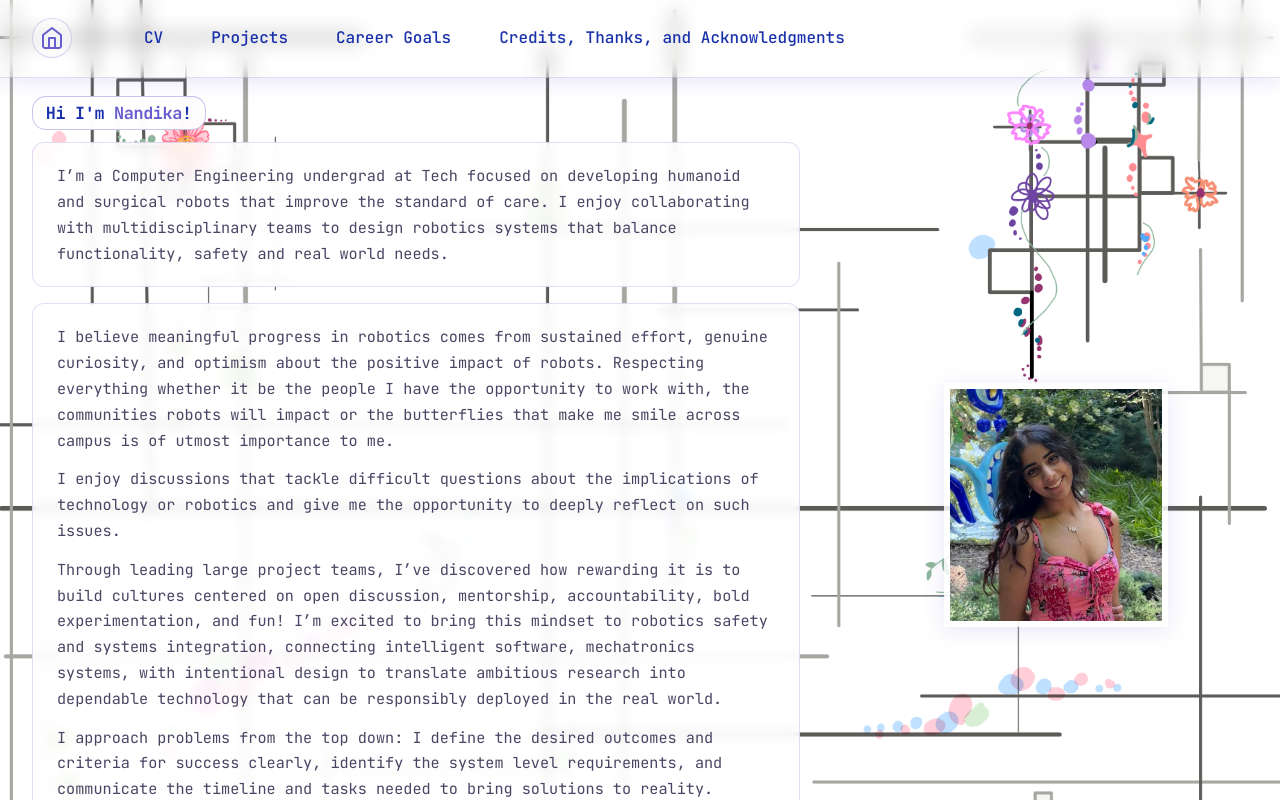
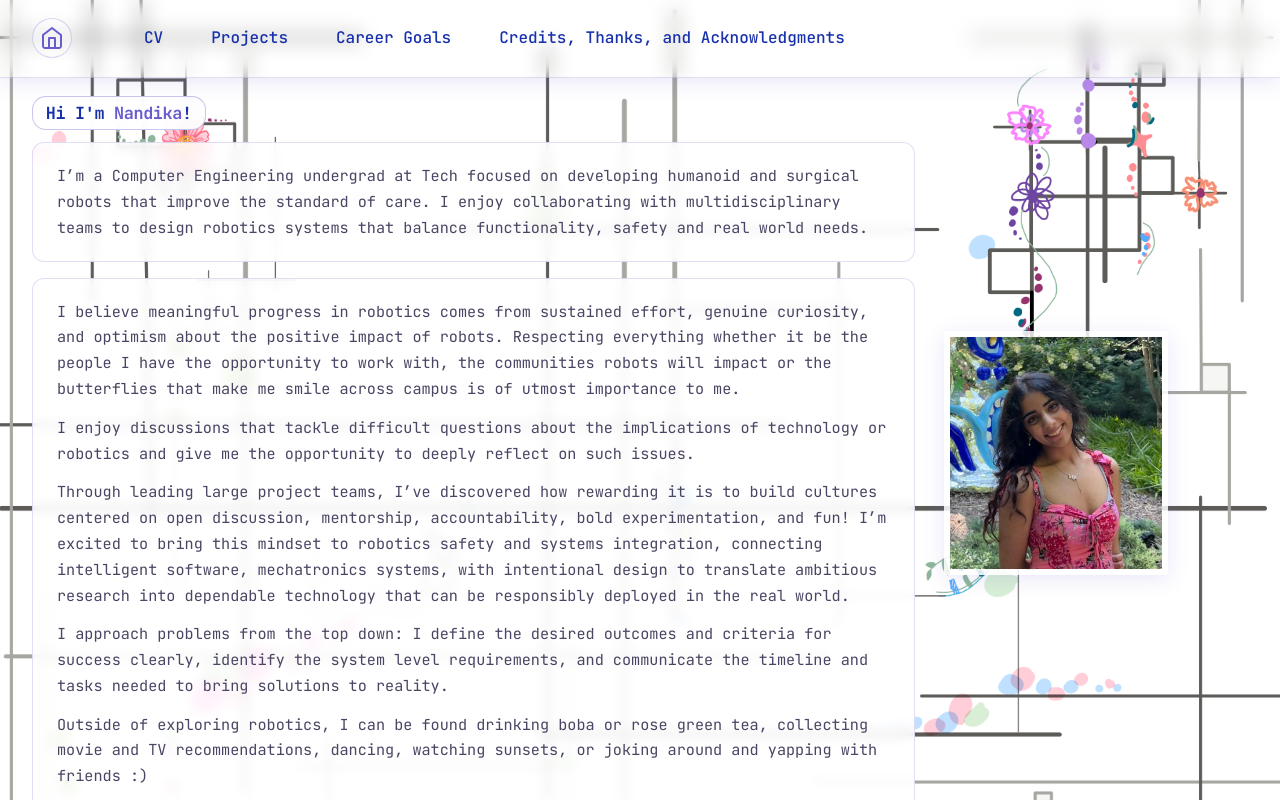
Before and after one commit to nandikakohli/nandika-kohli, a SvelteKit app in the folder personal-website/svelte-website/: page / in a window 1280 px wide. Shown: the top 800 px of the page. Built offline with nearby package versions, Linux system fonts and the light colour scheme.

Commit message:
Increase homepage text box width

```diff
--- a/personal-website/svelte-website/src/app.css
+++ b/personal-website/svelte-website/src/app.css
@@ -281,8 +281,8 @@ h1 {
 }
 
 .text-content .blurb {
-  width: min(100%, 62rem);
-  max-width: 100%;
+  width: min(115%, 71.3rem);
+  max-width: 71.3rem;
 }
 
 .blurb p {
```
